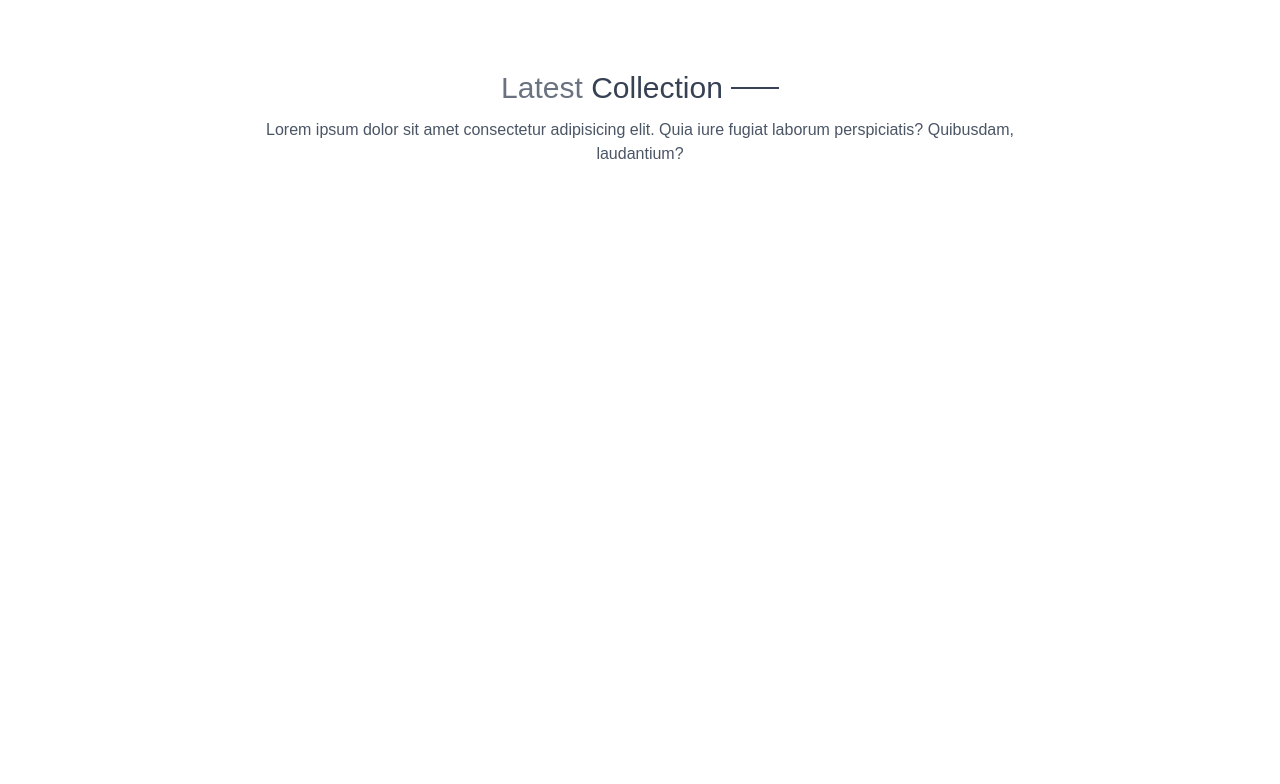
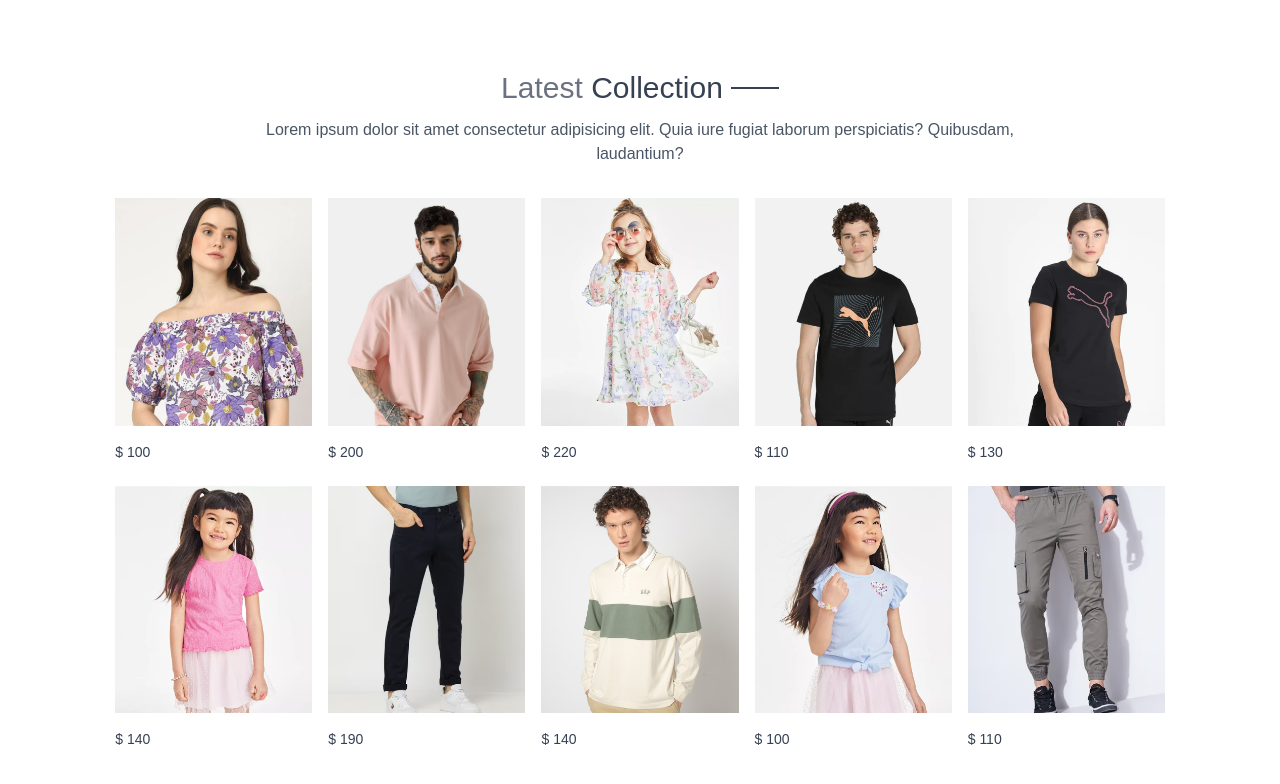
Before and after one commit to Nikita-kanwar/E-Commerce-Website, a React (Vite) app: page / in a window 1280 px wide. Shown: the part 504-1288 px from the top of the page. Before the commit the page ends 800 px from the top, so only its background shows below. Built offline with nearby package versions, Linux system fonts and the light colour scheme.

Commit message:
Products

```diff
--- a/src/Components/LatestCollection.jsx
+++ b/src/Components/LatestCollection.jsx
@@ -1,13 +1,16 @@
-import React, { useContext } from 'react'
+import React, { useContext, useEffect, useState } from 'react'
 import { ShopContext } from '../Context/ShopContext'
 import Title from './Title';
+import ProductItem from './ProductItem';
 
 const LatestCollection = () => {
 
      const { products } = useContext(ShopContext);
+     const [latestProducts,setLatestProducts]  = useState([]);
 
-
-
+     useEffect (()=>{
+            setLatestProducts(products.slice(0,10));
+     },[])
 
   return (
     <div className='my-10'>
@@ -17,7 +20,13 @@
                Lorem ipsum dolor sit amet consectetur adipisicing elit. Quia iure fugiat laborum perspiciatis? Quibusdam, laudantium?
           </p>
        </div>
-
+       <div className='grid grid-cols-2 sm:grid-cols-3 md:grid-cols-4 lg:grid-cols-5 gap-4 gap-y-6'>
+           {
+            latestProducts.map((item,index)=>(
+               <ProductItem key={index} id={item._id} image={item.image} name={item.nam}  price={item.price} />
+            ))
+           }
+       </div>
     </div>
   )
 }
--- /dev/null
+++ b/src/Components/ProductItem.jsx
@@ -0,0 +1,20 @@
+import React, { useContext } from 'react'
+import { ShopContext } from '../Context/ShopContext'
+import { Link } from 'react-router-dom';
+
+const ProductItem = ({id,image,name,price}) => {
+
+     const {currency} = useContext(ShopContext);
+
+  return (
+    <Link className='text-gray-700 cursor-pointer' to={`/product/${id}`}>
+        <div className='overflow-hidden'>
+            <img className='hover:scale-110 transition ease-in-out' src={image[0]} alt="" />
+        </div>
+        <p className='pt-3 pb-1 text-sm'>{name}</p>
+        <p className='text-sm font-medium' >{currency} {price}  </p>
+    </Link>
+  )
+}
+
+export default ProductItem
```
